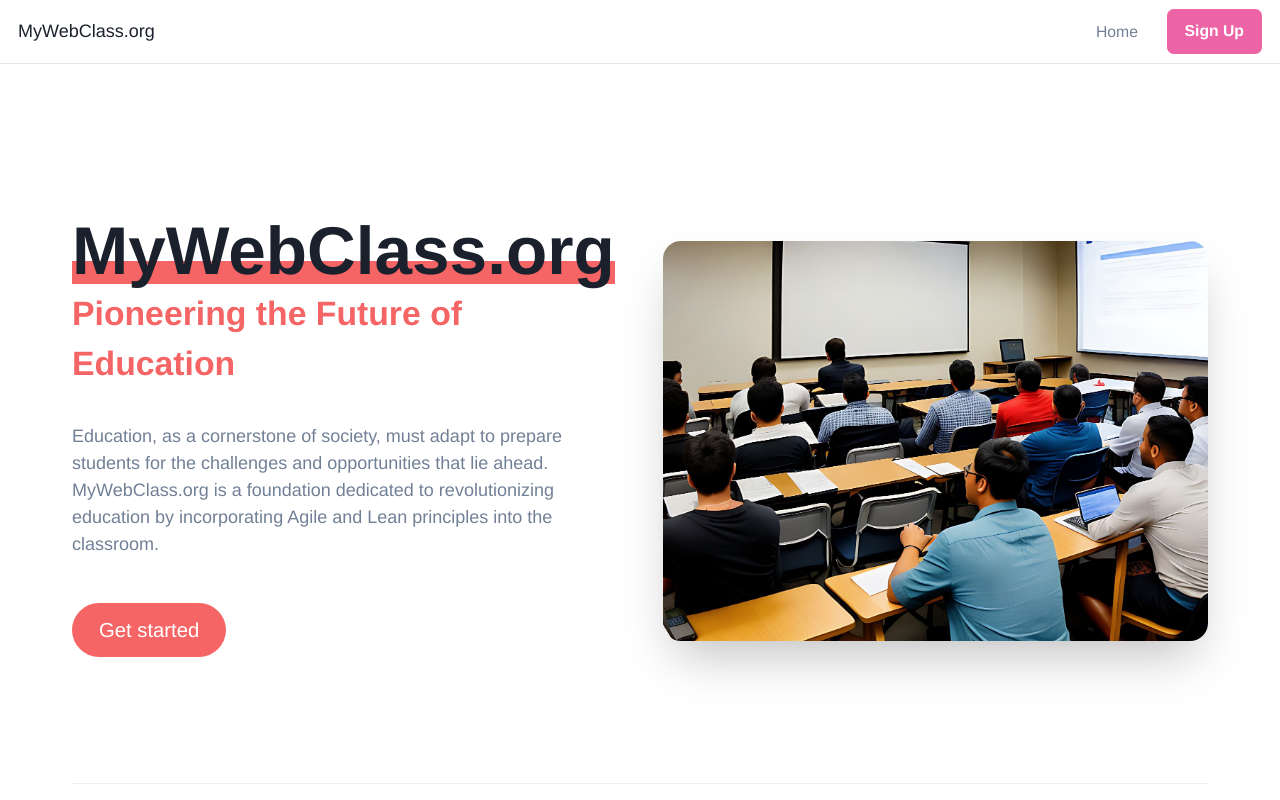
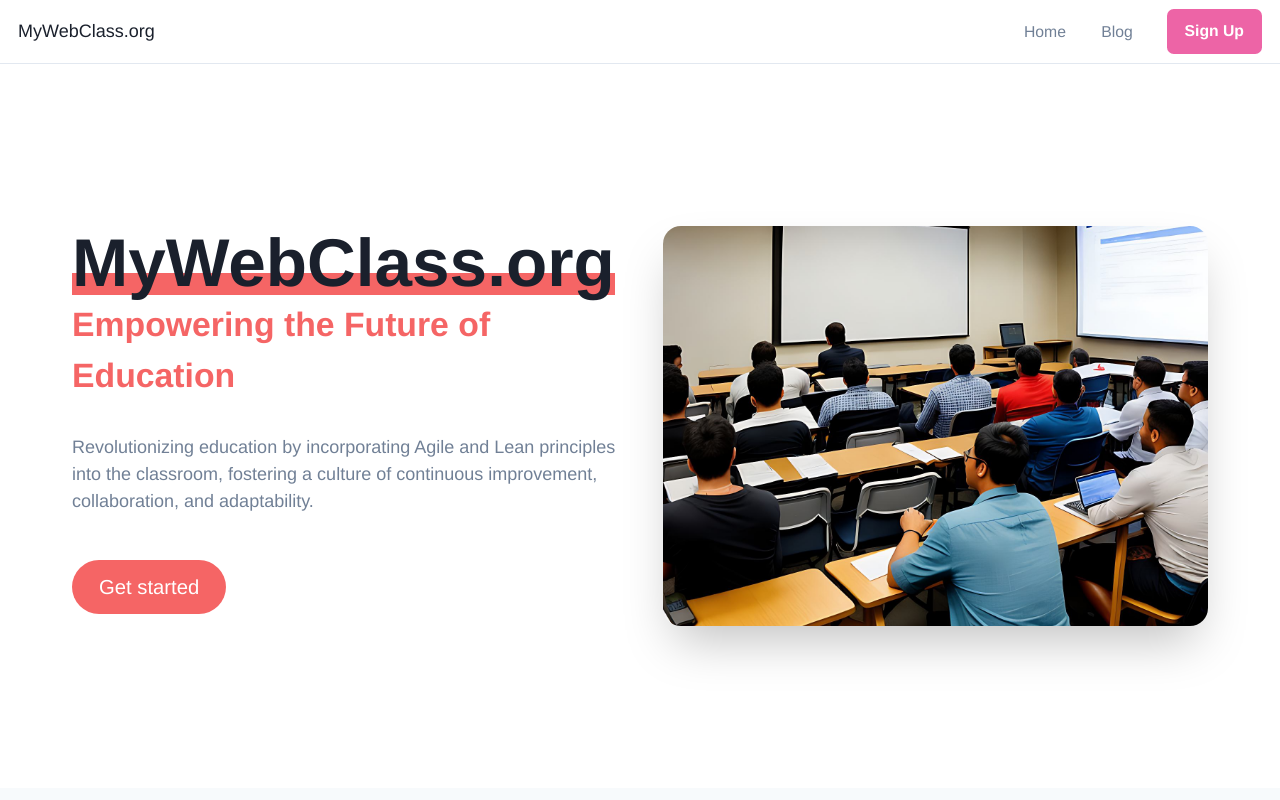
Before and after one commit to jll38/gym-site, a Next.js app: page / in a window 1280 px wide. Shown: the top 800 px of the page. Built offline with nearby package versions, Linux system fonts and the light colour scheme.

Commit message:
Blog page, hero page, container fix

```diff
--- a/components/layout.js
+++ b/components/layout.js
@@ -13,6 +13,7 @@
 
 export default function Layout({ children, home }) {
   return (
+    <>
     <div className={styles.container}>
       <Head>
         <link rel="icon" href="/favicon.ico" />
@@ -52,7 +53,8 @@
         )}
       </header>
       <main className={styles.main}>{children}</main>
-      <Footer></Footer>
     </div>
+    <Footer></Footer>
+    </>
   )
 }
--- a/components/layout.module.css
+++ b/components/layout.module.css
@@ -1,5 +1,4 @@
 .container {
-  max-width: 100rem;
   padding: 0;
   margin: 0;
 }
--- a/components/navbar.js
+++ b/components/navbar.js
@@ -63,6 +63,14 @@
             </Button>
             <Button
               as={'a'}
+              fontSize={'sm'}
+              fontWeight={400}
+              variant={'link'}
+              href={'/blog'}>
+              Blog
+            </Button>
+            <Button
+              as={'a'}
               display={{ base: 'none', md: 'inline-flex' }}
               fontSize={'sm'}
               fontWeight={600}
--- a/pages/index.js
+++ b/pages/index.js
@@ -22,7 +22,7 @@
       <Head>
         <title>{siteTitle}</title>
       </Head>
-      <Container maxW={'7xl'}>
+      <Container maxW={'7xl'} minH={'80vh'}>
       <Stack
         align={'center'}
         spacing={{ base: 8, md: 10 }}
@@ -50,14 +50,12 @@
             </Text>
             <br />
             <Text as={'span'} color={'red.400'} fontSize={{ base: 'xl', md: '2xl', lg:'3xl'}}>
-            Pioneering the Future of Education
+            Empowering the Future of Education
             </Text>
           </Heading>
           <Text color={'gray.500'}>
-          Education, as a cornerstone of society, must adapt to prepare students
-          for the challenges and opportunities that lie ahead. MyWebClass.org is a
-          foundation dedicated  to revolutionizing education by incorporating
-          Agile and Lean principles into the classroom.
+          Revolutionizing education by incorporating Agile and Lean principles into the classroom,
+          fostering a culture of continuous improvement, collaboration, and adaptability.
           </Text>
           <Stack
             spacing={{ base: 4, sm: 6 }}
@@ -100,21 +98,6 @@
           </Box>
         </Flex>
       </Stack>
-      <Divider></Divider>
-      <section className={`${utilStyles.headingMd} ${utilStyles.padding1px}`}>
-        <h2 className={utilStyles.headingLg}>Blog</h2>
-        <ul className={utilStyles.list}>
-          {allPostsData.map(({ id, date, title }) => (
-            <li className={utilStyles.listItem} key={id}>
-              <Link href={`/posts/${id}`}>{title}</Link>
-              <br />
-              <small className={utilStyles.lightText}>
-                <Date dateString={date} />
-              </small>
-            </li>
-          ))}
-        </ul>
-      </section>
     </Container>
 
     </Layout>
```
Also changed, not shown: pages/blog.js (added, +53 -0 lines).
